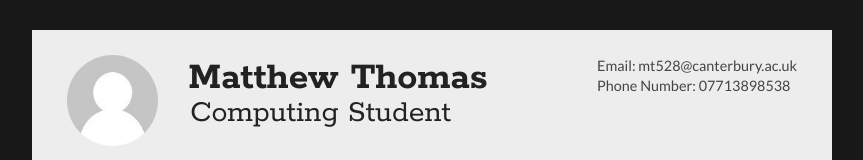
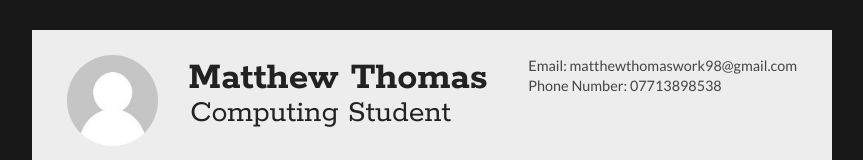
Before and after one commit to mt528/mt528.github.io, a plain HTML site: page index.html in a window 1280 px wide. Shown: the top 160 px of the page, without its empty margins (208-1071 px from the left). Drawn offline with Linux system fonts and the light colour scheme.

Commit message:
Updated files

```diff
--- a/index.html
+++ b/index.html
@@ -25,7 +25,7 @@
 
 		<div id="contactDetails" class="quickFade delayFour">
 			<ul>
-				<li>Email: <a href="mt528@canterbury.ac.uk" target="_blank">mt528@canterbury.ac.uk</a></li>
+				<li>Email: <a href="matthewthomaswork98@gmail.com" target="_blank">matthewthomaswork98@gmail.com</a></li>
 				<li>Phone Number: 07713898538</li>
 			</ul>
 		</div>
```
Also changed, not shown: 1 other file.
